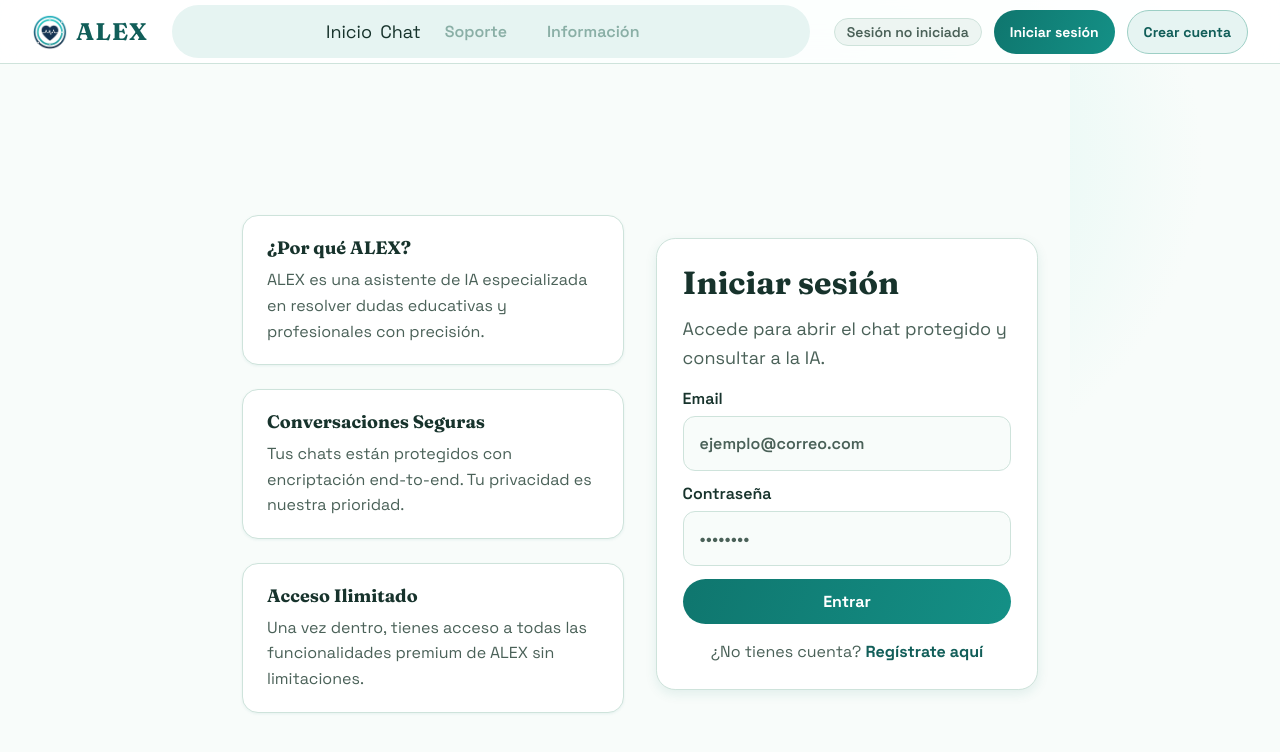
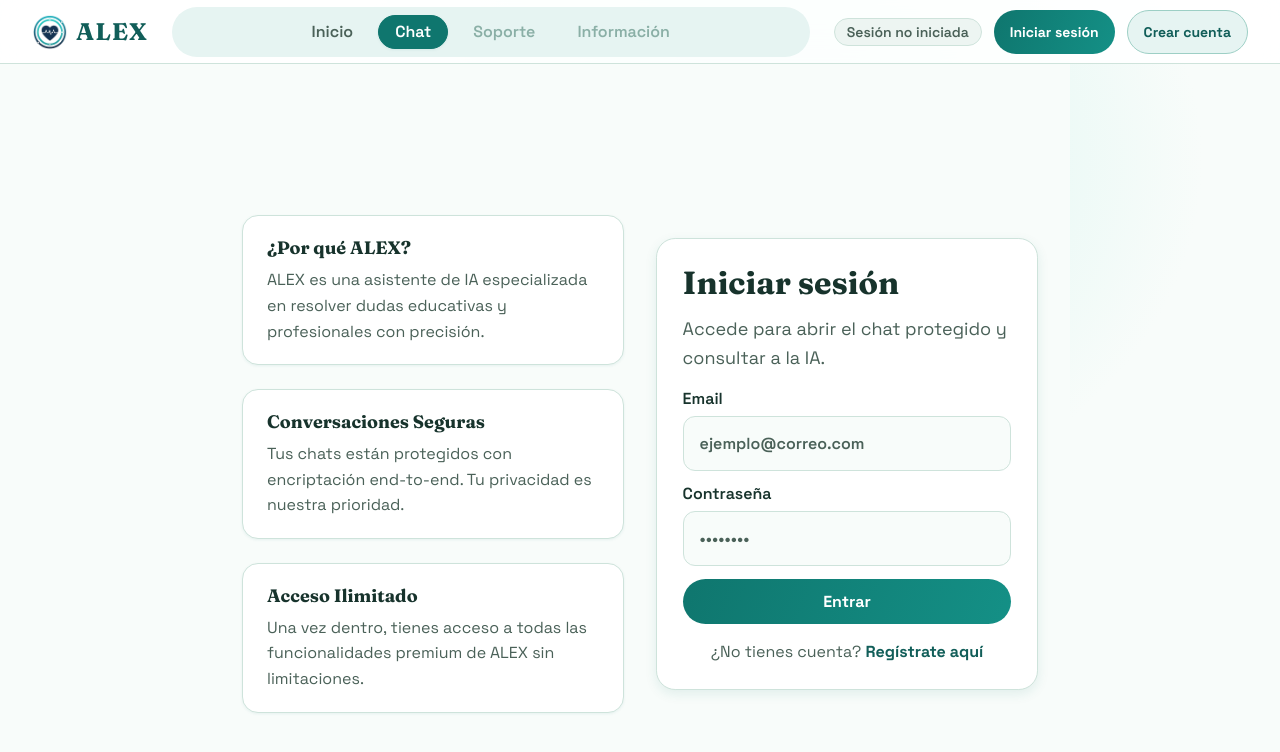
Before and after one commit to johnmesa-cell/Alex, a React (Vite) app in the folder frontend/: page /login in a window 1280 px wide. Shown: the top 752 px of the page. Built offline with nearby package versions, Linux system fonts and the light colour scheme; no server answers.

Commit message:
fix: nav-link píldoras individuales + gap uniforme igual al mockup

```diff
--- a/frontend/src/styles/landing.css
+++ b/frontend/src/styles/landing.css
@@ -259,31 +259,63 @@
   color: inherit;
 }
 
-/* brand-subtitle eliminado — era redundante */
 .brand-subtitle {
   display: none;
 }
 
-/* ── Nav pills ── */
+/* ── Nav pills: contenedor ── */
 .nav-links {
   display: flex;
-  gap: var(--space-2);
   align-items: center;
   justify-content: center;
+  gap: var(--space-2);
   background: var(--brand-light);
-  padding: var(--space-2);
+  padding: var(--space-2) var(--space-3);
   border-radius: var(--radius-full);
 }
 
-.nav-link--disabled {
+/* ── Cada ítem del nav: su propia píldora ── */
+.nav-link {
+  display: inline-flex;
+  align-items: center;
+  justify-content: center;
   padding: var(--space-2) var(--space-4);
   border-radius: var(--radius-full);
+  border: 1px solid transparent;
+  background: transparent;
+  font-family: var(--font-body);
   font-size: var(--text-sm);
   font-weight: 600;
+  color: var(--text-muted);
+  text-decoration: none;
+  white-space: nowrap;
+  cursor: pointer;
+  transition: all var(--transition);
+  line-height: 1;
+}
+
+.nav-link:hover {
+  background: var(--card);
+  border-color: var(--border-strong);
+  color: var(--brand-strong);
+}
+
+/* Estado activo: fondo verde de marca — igual al mockup */
+.nav-link.active {
+  background: var(--brand);
+  border-color: var(--brand);
+  color: var(--text-inverse);
+  box-shadow: var(--shadow-sm);
+}
+
+/* Ítems deshabilitados */
+.nav-link--disabled,
+.nav-link.nav-link--disabled {
+  background: transparent;
+  border-color: transparent;
   color: var(--text-faint);
   cursor: default;
   pointer-events: none;
-  white-space: nowrap;
 }
 
 /* ── Sesión derecha ── */
```
